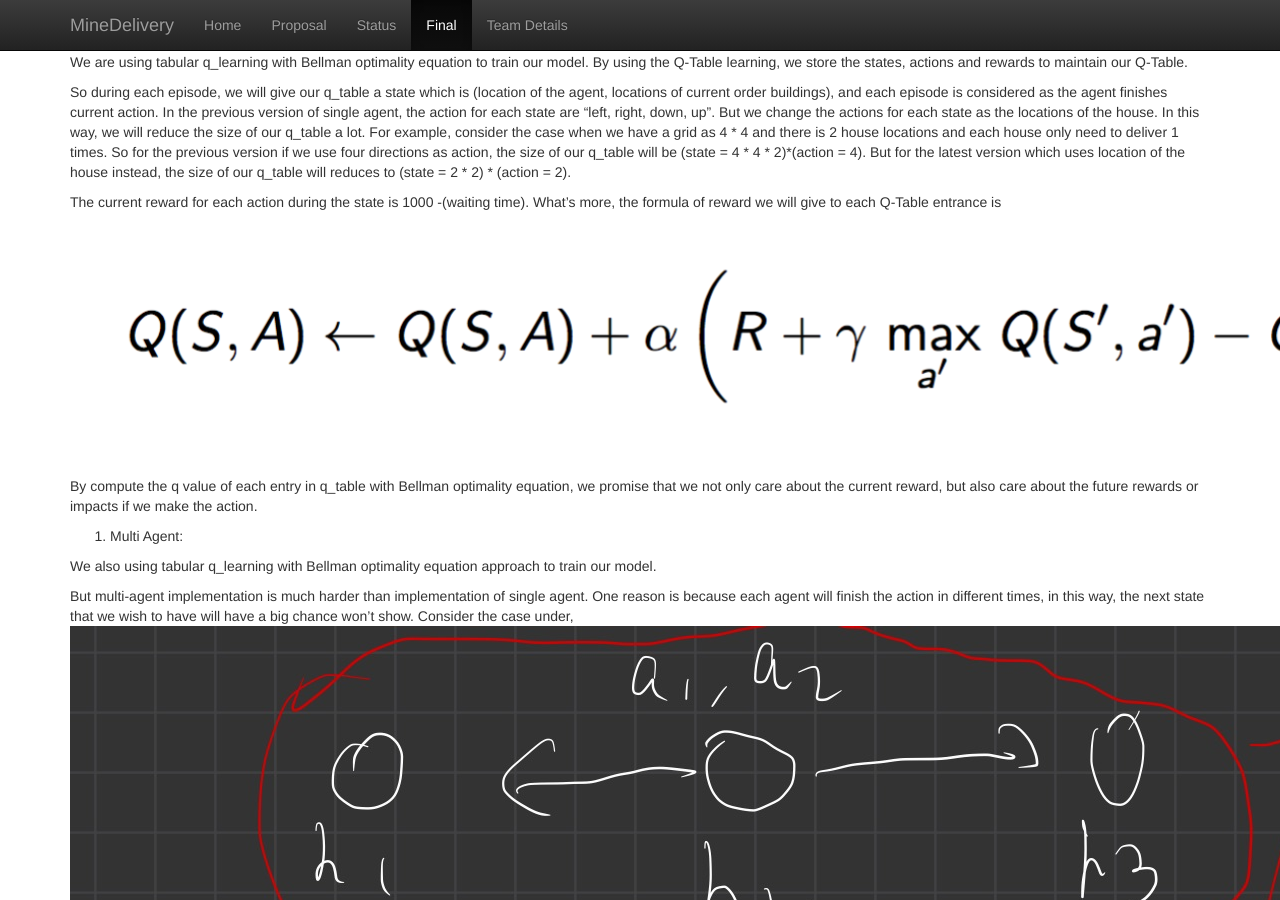
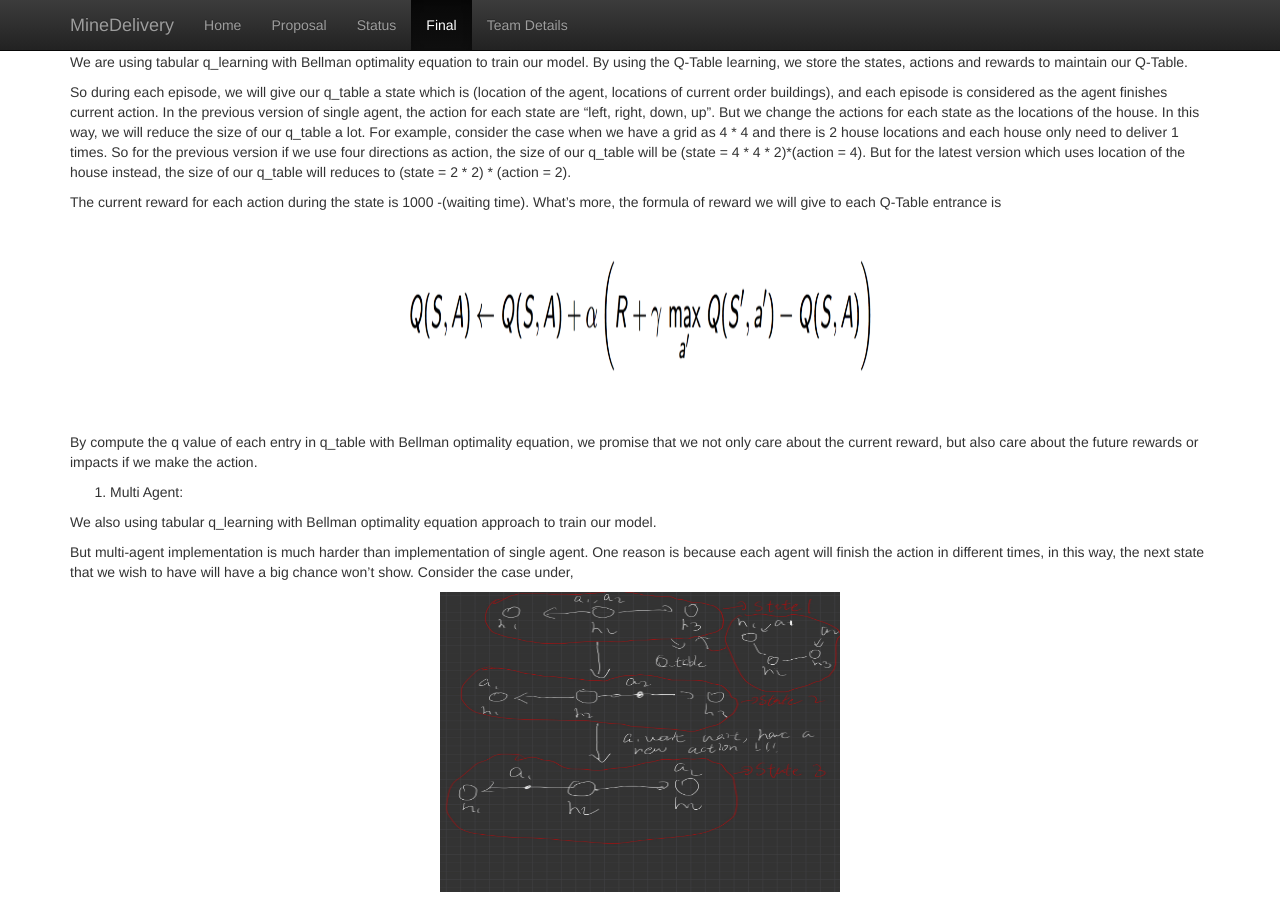
Before and after one commit to Ting0718/MineDelivery, a Jekyll site: the page built from docs/final.md, in a window 1280 px wide and 900 px high, scrolled down 557 px. Built offline with Jekyll 4.4.1, drawn with Linux system fonts in a browser that asks for light colours.

Commit message:
picture layout update

```diff
--- a/docs/final.md
+++ b/docs/final.md
@@ -25,7 +25,9 @@
 
 The current reward for each action during the state is 1000 -(waiting time). What's more, the formula of reward we will give to each Q-Table entrance is <br>
 
-<img src="Q-Value.png">
+<p align="center">
+    <img src="Q-Value.png" width="500" height="200" title="Simulation Display">
+</p>
 
 By compute the q value of each entry in q_table with Bellman optimality equation, we promise that we not only care about the current reward, but also care about the future rewards or impacts if we make the action.
 
@@ -34,34 +36,45 @@
 We also using tabular q_learning with Bellman optimality equation approach to train our model.
 
 But multi-agent implementation is much harder than implementation of single agent. One reason is because each agent will finish the action in different times, in this way, the next state that we wish to have will have a big chance won’t show. Consider the case under, <br>
-<img src="multi-agent-case.jpg">
+<p align="center">
+    <img src="multi-agent-case.jpg" width="400" height="300">
+</p>
 We have two agents here: a1, a2 and we have three houses that allow these two agents to go to (h1, h2 and h3).  <br>
 State 1 is the current state our multi-agent is facing. A1 and a2 are both at house h2 and after we using q_table to get the best policy (the small right graph under the state 1 is considered as getting the best policy), we want A1 to go to h1 and a2 to go to h3. The next state should be (a1 -> h1, h2, a2->a3). However,since the distance between h1->h2 and h3->h1, it will take different time to require those two agents to arrive.  <br>
 Suppose a1 arrives h1 earlier than a2 arrives h3. Because we shouldn't let one agent to wait until another one is finished, we should give a1 a new action to do. In this way, state 2 is considered as a new state that requires our q table to give a new value.
 Suppose a2 arrives to h3 now and state 3 is our new state. According to state 1, (a1 arrives to h1 and a2 arrives to h3) is our next state and it is the next targeting state. However, since the a1 arrives h1 earlier than a2 arrives h3, there won't be next targeting state and our reward is seperated in the reward of state 2 + reward of state 3. It is pretty hard to just use one cumulative q_table to do cumulative rewards. What's more, if we are using one cumulative q_table, the action space is also hard to define. For example, when we are at a state and we require our q_table to give us a best policy, they will be possible that only a1 requires an action or both of them requires to give actions. It is also easy to make a mistake to get an action for our one cumulative q_table. <br>
 In this way, instead just implementation with one cumulative q_table, we then change to uses multiple q_tables which each of them is corresponding to one agent and it should also work very prefect. Because considers when we choosing the best policy for the agent 1
 When each time one agent finishes its current state, we will give its new action based on its corresponding q_table. The pseudo code is under here <br>
-<img src="pesudo-code-multi-agent.png">
+<p align="center">
+    <img src="pesudo-code-multi-agent.png" width="400" height="150">
+</p>
 Our reward for each q_table is similar as the single-agent one's which is the 1000 -(waiting time) with Bellman optimality equation. When the agent goes to a house that is doesn't have any order (possible that another agent already delivered food to the house), we have give its a negative reward which prevents it choose the same policy in the future.
 
 ## Evaluations
 ### Single-Agent:
 Because it is pretty hard to know whether our single agent finds out the best solution. So as stated in summary, we will use two plot graphs: learning rate and performance comparison as an important factor to evaluate our model.
 This is the learning rate of our single agent:
-<img src="single-agent_learning-rate.png">
+<p align="center">
+    <img src="single-agent_learning-rate.png">
+</p>
 This learning rate graph actually is the single agent who runs in the video. By looking through the graph, we know that there is a strong vibration because of insufficient q_table. But after a period of time, the loss rate which is the waiting time seems to converge to a value. In this way, we believe the single agent is learning and tries to find the local minimum. <br>
 This is the comparison of our single agent with the baseline agent:
-<img src="single_agent_comparison.png">
-
+<p align="center">
+    <img src="single_agent_comparison.png">
+</p>
 We are choosing an agent who will go to the nearest order place as our baseline agent. As we show in the video, there is a house that is far from other houses. So for the baseline agent, because it will only go to the nearest house, it won’t choose to go the furthest house even though it already has waited a long time which will give him a huge penalty. But for our single agent, as shown in the video, our agent will go to the furthest house at some cases even though there are orders in other nearest houses. In this way, I will consider our agent is smart enough to go to some houses to prevent some hug penalty.
 
 ### Multi-Agent: <br>
 s stated in summary, we will use two plot graphs: learning rate and performance comparison as an important factor to evaluate our model. <br>
-<img src="multi-agent-learning-rate.png">
+<p align="center">
+    <img src="multi-agent-learning-rate.png">
+</p>
 This is one of the learning rate of our multi-agent. In this sample, we also see that there is a strong vibration at the beginning because of insufficient q_table. But after a period of time, the loss rate which is the waiting time seems to converge to a value. <br>
 
 This is the comparison of our multi agent with the baseline agent:
-<img src="multi-agent-comparison.png">
+<p align="center">
+    <img src="multi-agent-comparison.png">
+</p>
 The baseline agent of our multi-agent is there will be two agents: 1. Go to the nearest locations and 2. Go to the latest order. Also, we don’t allow them to go to the same location which will also increase our difficult. Because in the ideal multi agents solutions, both of our multi agents should reduce the chance to go to the same locations. But by looking through the comparison graph, we also find out after a long period of training, the waiting time of the multi-agent also beats the baseline agent.
 
 ## Resources Used
```
